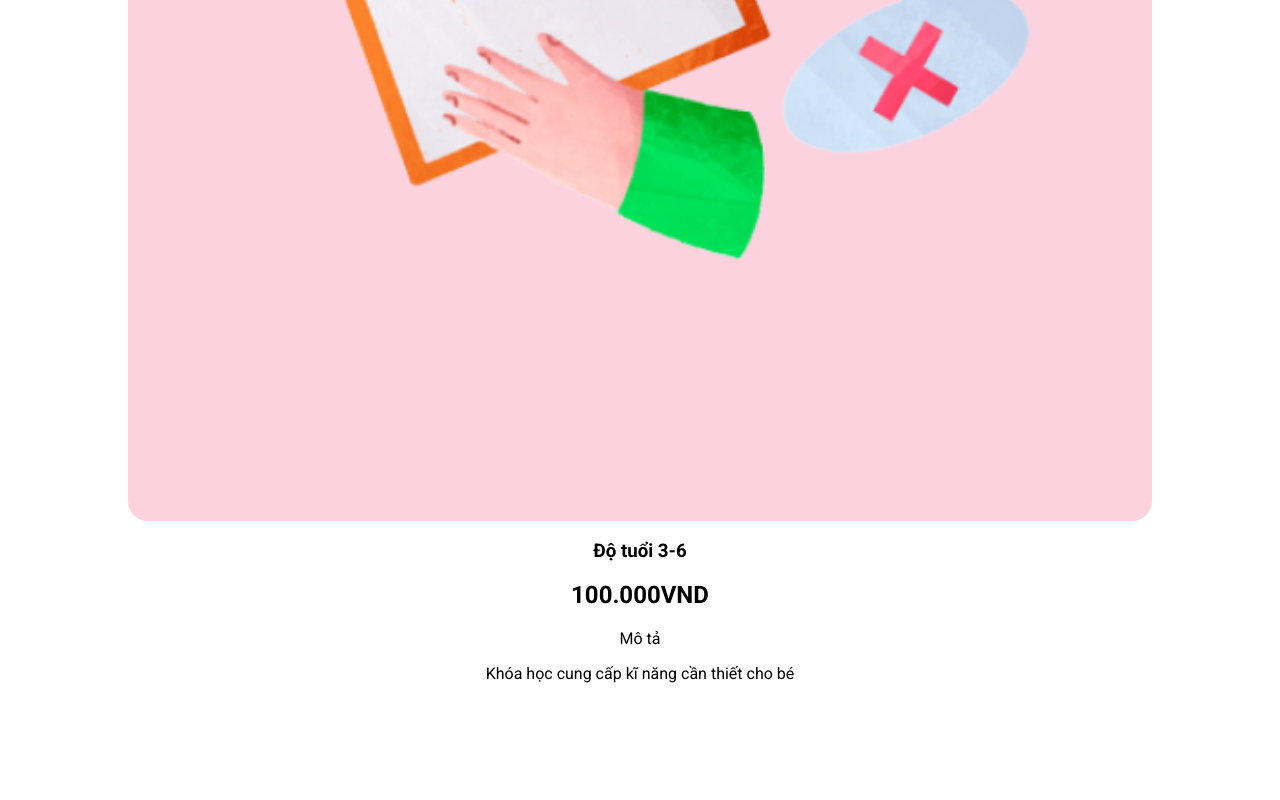
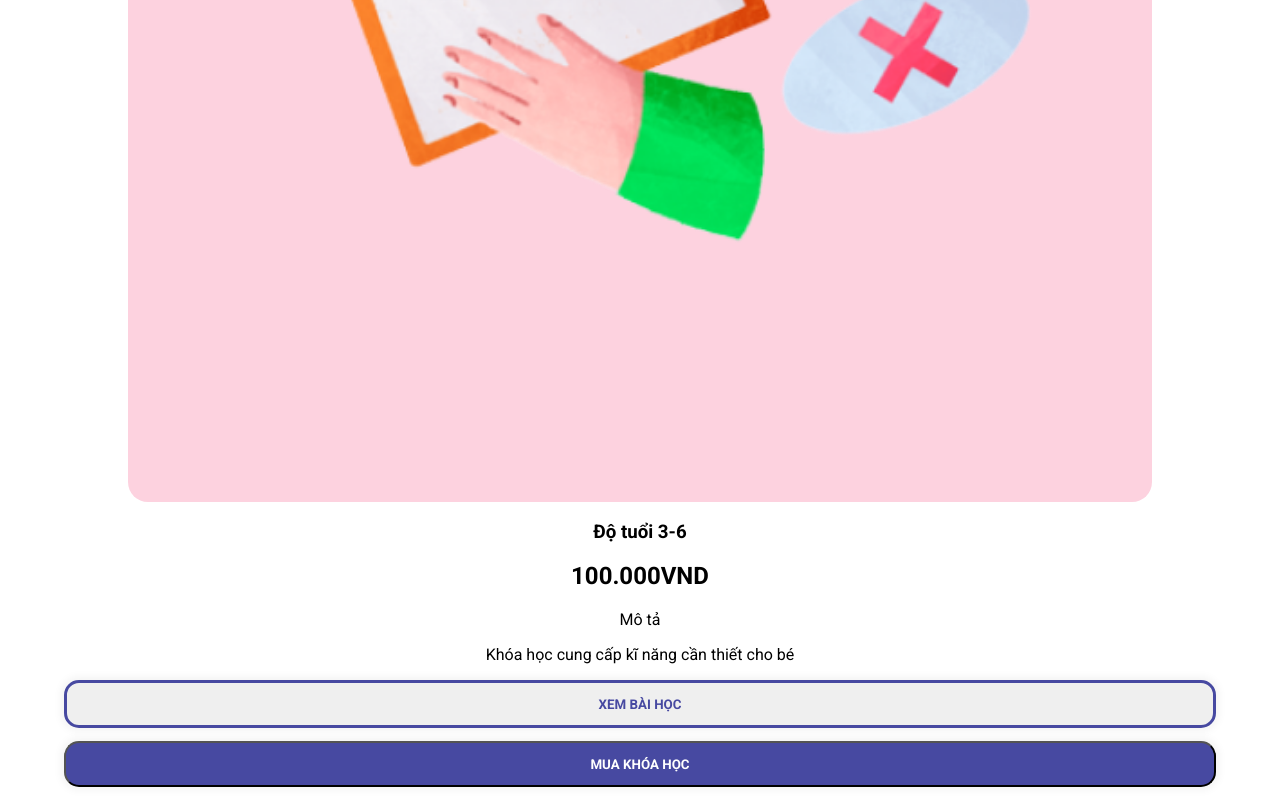
Before and after one commit to quangcrazymen/shield, a React (Create React App) app: page /home/courses in a window 1280 px wide. Shown: the part 772-1572 px from the top of the page. Before the commit the page ends 1471 px from the top, so only its background shows below. Built offline with nearby package versions, Linux system fonts and the light colour scheme; no server answers; the database is empty; a web font is replaced by a local one.

Commit message:
good night

```diff
--- a/src/App.js
+++ b/src/App.js
@@ -14,7 +14,6 @@ function App() {
     <div className='App'>
       <ul>
         <li><Link to='/home'>Home</Link></li>
-        <li><Link to='/news'>News</Link></li>
         <li><Link to='/welcome'>Welcome</Link></li>
       </ul>
       {/* <WelcomePage/> */}
--- a/src/pages/Courses/index.js
+++ b/src/pages/Courses/index.js
@@ -7,6 +7,8 @@ function Courses() {
         <div>
             <h2>Các khóa học</h2>
             <CourseInfo courseThumbnail={courseThumbnail}/>
+            <button className="viewCourse--btn">XEM BÀI HỌC</button>
+            <button className="buyCourse--btn">MUA KHÓA HỌC</button>
         </div>
     );
 }
--- a/src/pages/Courses/style.css
+++ b/src/pages/Courses/style.css
@@ -1,11 +1,35 @@
-.course--thumbnail{
+.course--thumbnail {
     background-color: #FDD2DF;
-    width:80vw;
-    height:90vw;
+    width: 80vw;
+    height: 90vw;
     margin: auto;
     border-radius: 20px;
 }
 
-.course--thumbnail > img{
+.course--thumbnail>img {
     width: inherit;
 }
+
+.viewCourse--btn {
+    border: 3px solid #4749A1;
+    width: 90vw;
+    margin: auto;
+    color: #4749A1;
+    padding: 1em;
+    box-shadow: 0px 0px 9px 3px rgba(0, 0, 0, 0.05);
+    border-radius: 15px;
+    font-weight: 700;
+}
+
+.buyCourse--btn {
+    width: 90vw;
+    background: #4749A1;
+    box-shadow: 0px 0px 9px 3px rgba(0, 0, 0, 0.05);
+    border-radius: 15px;
+    color:#FFFFFF;
+    padding: 1em;
+    margin: 1em;
+    font-weight: 700;
+}
+
+/* 1.(chương 2-3 slide) or 2.(5,6) */
```
Also changed, not shown: src/pages/Home/index.js (+6 -3 lines).
